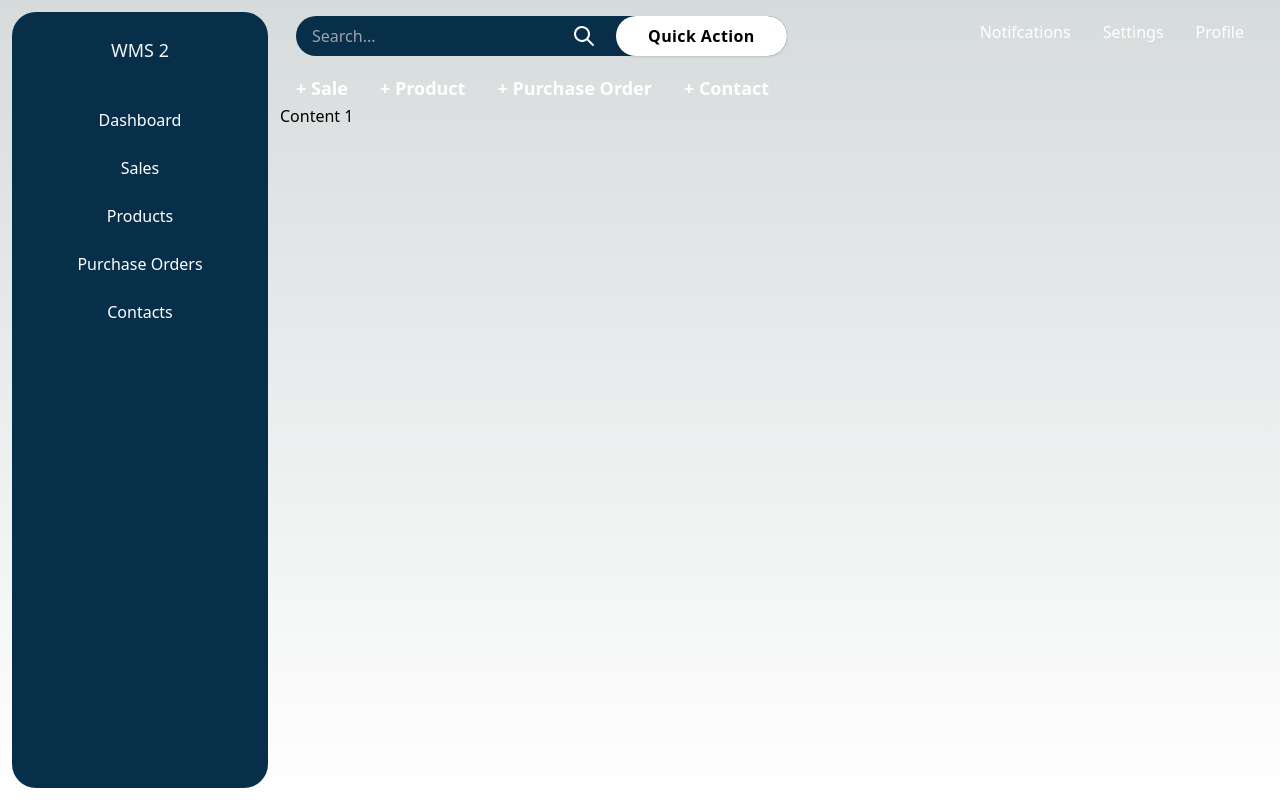
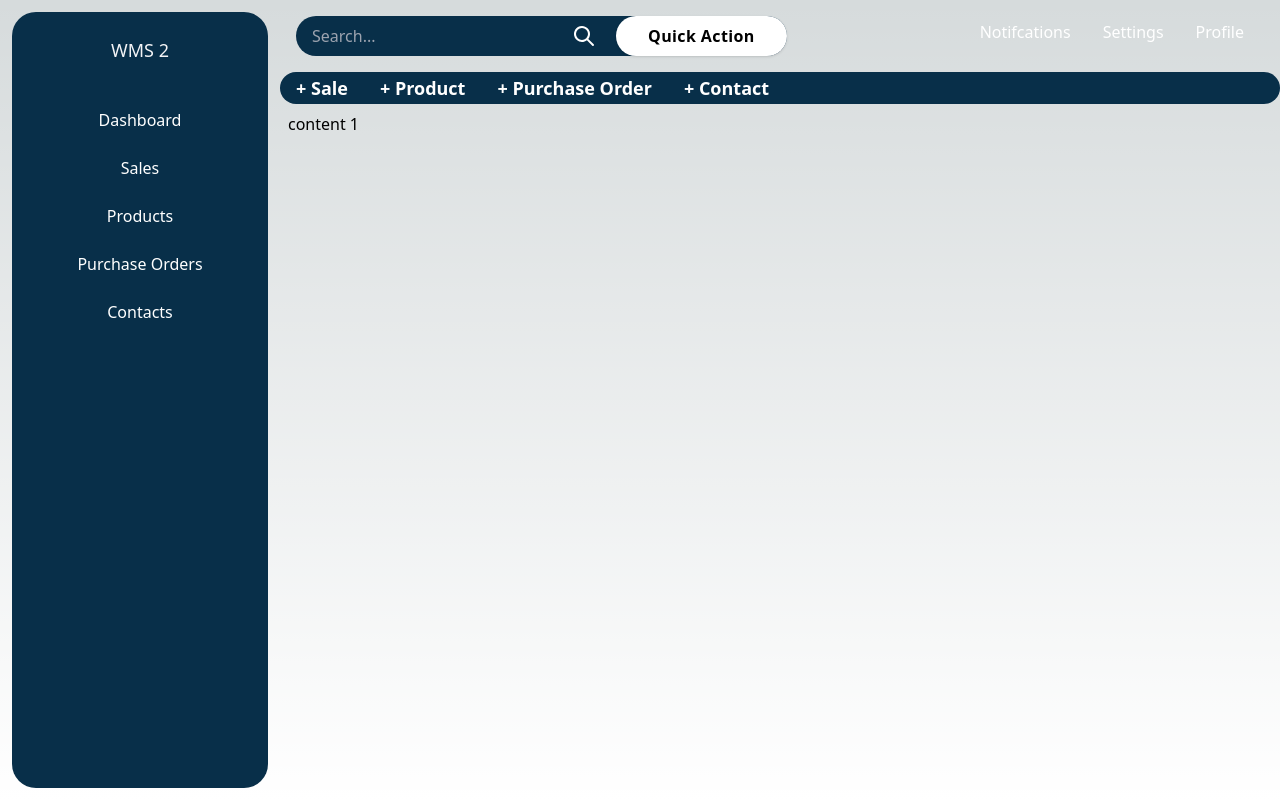
Before and after one commit to alofty645/wms2, a Next.js app: page /builder in a window 1280 px wide. Built offline with nearby package versions, Linux system fonts and the light colour scheme.

Commit message:
removed layout

```diff
--- a/app/builder/layout.tsx
+++ /dev/null
@@ -1,31 +0,0 @@
-"use client";
-
-import { Tab } from "@headlessui/react";
-
-const Buildertabs = () => {
-  return (
-    <Tab.Group>
-      <Tab.List>
-        <Tab className=" text-lg font-semibold tab transition text-white rounded-full hover:bg-white hover:text-black focus:bg-white focus:text-black text-semibold ">
-          + Sale
-        </Tab>
-        <Tab className=" text-lg font-semibold tab transition text-white rounded-full hover:bg-white hover:text-black focus:bg-white focus:text-black text-semibold ">
-          + Product
-        </Tab>
-        <Tab className=" text-lg font-semibold tab transition text-white rounded-full hover:bg-white hover:text-black focus:bg-white focus:text-black text-semibold ">
-          + Purchase Order
-        </Tab>
-        <Tab className=" text-lg font-semibold tab transition text-white rounded-full hover:bg-white hover:text-black focus:bg-white focus:text-black text-semibold ">
-          + Contact
-        </Tab>
-      </Tab.List>
-      <Tab.Panels>
-        <Tab.Panel>Content 1</Tab.Panel>
-        <Tab.Panel>Content 2</Tab.Panel>
-        <Tab.Panel>Content 3</Tab.Panel>
-      </Tab.Panels>
-    </Tab.Group>
-  );
-};
-
-export default Buildertabs;
--- a/app/builder/page.tsx
+++ b/app/builder/page.tsx
@@ -1,5 +1,32 @@
-const builder = () => {
-  return;
+"use client";
+
+import { Tab } from "@headlessui/react";
+
+const Buildertabs = () => {
+  return (
+    <Tab.Group>
+      <Tab.List className="bg-sky-950 rounded-full">
+        <Tab className="text-lg font-semibold tab transition text-white rounded-full hover:bg-white hover:text-black focus:bg-white focus:text-black text-semibold ">
+          + Sale
+        </Tab>
+        <Tab className=" text-lg font-semibold tab transition text-white rounded-full hover:bg-white hover:text-black focus:bg-white focus:text-black text-semibold ">
+          + Product
+        </Tab>
+        <Tab className=" text-lg font-semibold tab transition text-white rounded-full hover:bg-white hover:text-black focus:bg-white focus:text-black text-semibold ">
+          + Purchase Order
+        </Tab>
+        <Tab className=" text-lg font-semibold tab transition text-white rounded-full hover:bg-white hover:text-black focus:bg-white focus:text-black text-semibold ">
+          + Contact
+        </Tab>
+      </Tab.List>
+      <Tab.Panels className="m-2">
+        <Tab.Panel>content 1</Tab.Panel>
+        <Tab.Panel>Content 2</Tab.Panel>
+        <Tab.Panel>Content 3</Tab.Panel>
+        <Tab.Panel>Content 4</Tab.Panel>
+      </Tab.Panels>
+    </Tab.Group>
+  );
 };
 
-export default builder;
+export default Buildertabs;
```
